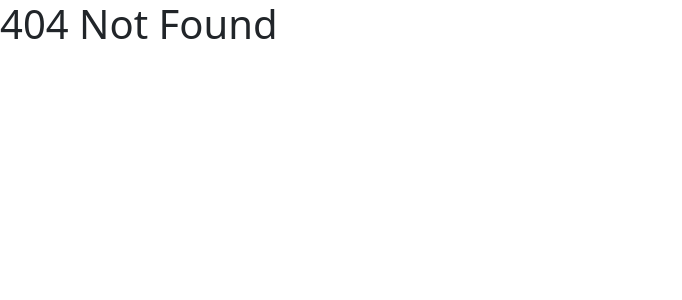
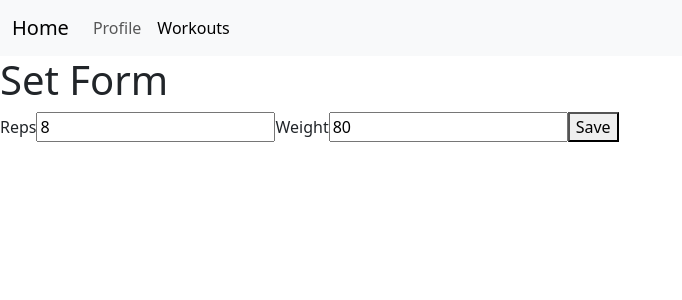
Before and after one commit to Kiankayan/IFitness-School-Project, a React (Vite) app: page /workouts/1/exercises/1/sets/1/edit in a window 1280 px wide. Before the commit this address had no page. Shown: the top 300 px of the page, without its empty margins (0-682 px from the left). Built offline with nearby package versions, Linux system fonts and the light colour scheme.

Commit message:
added U as in update in Set

```diff
--- a/src/pages/SetDetails.tsx
+++ b/src/pages/SetDetails.tsx
@@ -1,4 +1,4 @@
-import { useParams } from "react-router-dom";
+import { useParams, Link } from "react-router-dom";
 import { getSet } from "../services/fakeWorkoutService";
 
 export default function SetDetails() {
@@ -14,6 +14,10 @@ export default function SetDetails() {
 
       <p>Reps: {set.reps}</p>
       <p>Weight: {set.weight} kg</p>
+
+      <Link to={`/workouts/${id}/exercises/${exerciseId}/sets/${setId}/edit`}>
+        Edit
+      </Link>
     </>
   );
 }
--- a/src/pages/SetForm.tsx
+++ b/src/pages/SetForm.tsx
@@ -1,9 +1,9 @@
 import { useNavigate, useParams } from "react-router-dom";
-import { useState } from "react";
-import { saveSet } from "../services/fakeWorkoutService";
+import { useState, useEffect } from "react";
+import { saveSet, getSet } from "../services/fakeWorkoutService";
 
 export default function SetForm() {
-  const { id, exerciseId } = useParams();
+  const { id, exerciseId, setId } = useParams();
 
   const workoutId = Number(id);
   const exerciseIdNumber = Number(exerciseId);
@@ -13,10 +13,25 @@ export default function SetForm() {
   const [reps, setReps] = useState(0);
   const [weight, setWeight] = useState(0);
 
+  useEffect(() => {
+    if (!setId) return;
+
+    const existingSet = getSet(workoutId, exerciseIdNumber, Number(setId));
+
+    if (existingSet) {
+      setReps(existingSet.reps);
+      setWeight(existingSet.weight);
+    }
+  }, [setId, workoutId, exerciseIdNumber]);
+
   function handleSubmit(event: any) {
     event.preventDefault();
+    const existingSet = setId
+      ? getSet(workoutId, exerciseIdNumber, Number(setId))
+      : undefined;
+
     const setToSave = {
-      id: 0,
+      id: existingSet ? existingSet.id : 0,
       reps,
       weight,
     };
--- a/src/routes.tsx
+++ b/src/routes.tsx
@@ -58,6 +58,10 @@ const router = createBrowserRouter([
         element: <SetForm />,
       },
       {
+        path: "workouts/:id/exercises/:exerciseId/sets/:setId/edit",
+        element: <SetForm />,
+      },
+      {
         path: "workouts/:id/exercises/:exerciseId/sets/:setId",
         element: <SetDetails />,
       },
--- a/src/services/fakeWorkoutService.ts
+++ b/src/services/fakeWorkoutService.ts
@@ -182,6 +182,15 @@ export function saveSet(workoutId: number, exerciseId: number, set: Set) {
 
   if (!exercise) return;
 
+  const setInDb = exercise.sets.find((s) => s.id === set.id);
+
+  if (setInDb) {
+    setInDb.reps = set.reps;
+    setInDb.weight = set.weight;
+
+    return setInDb;
+  }
+
   const newSet = {
     ...set,
     id: exercise.sets.length + 1,
```
